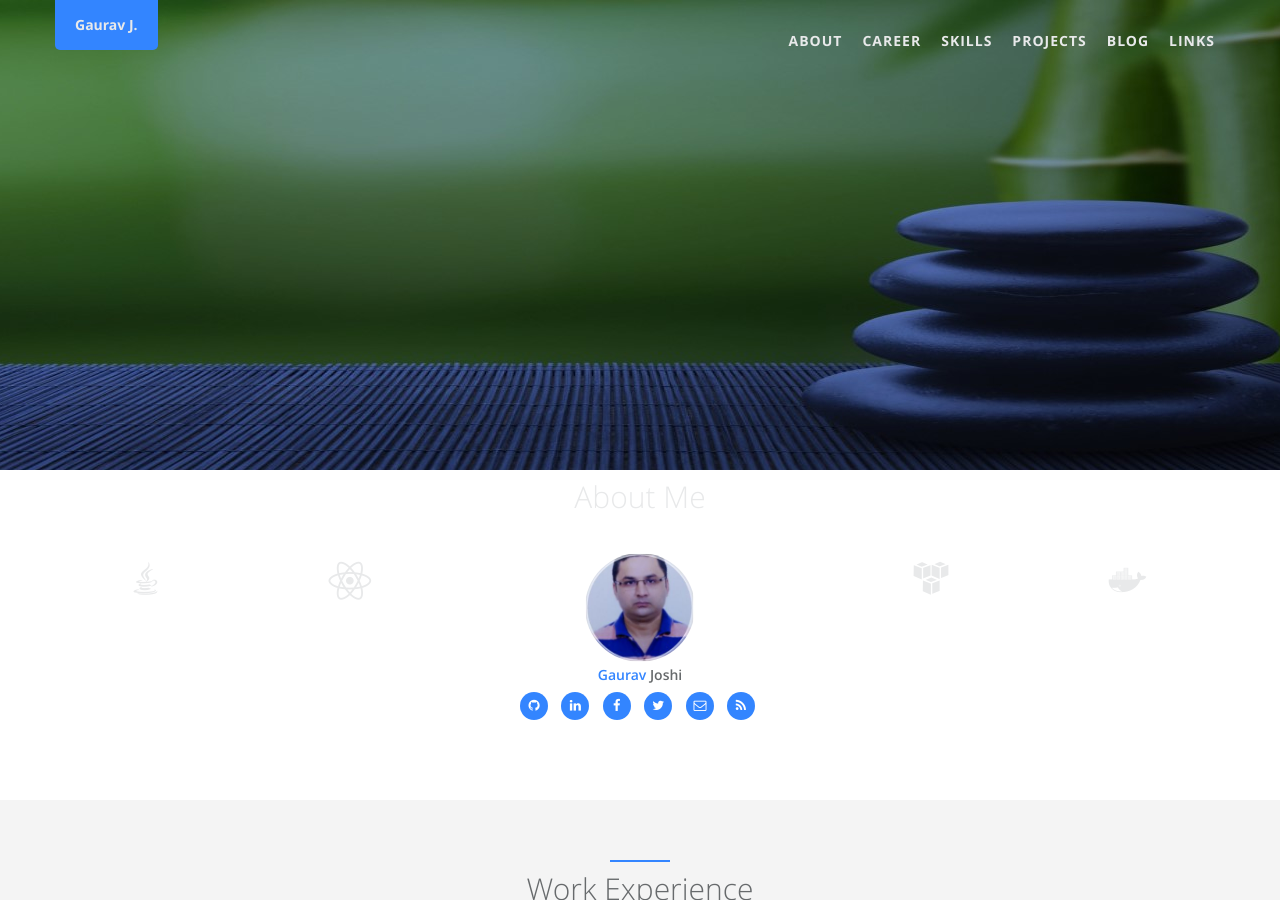
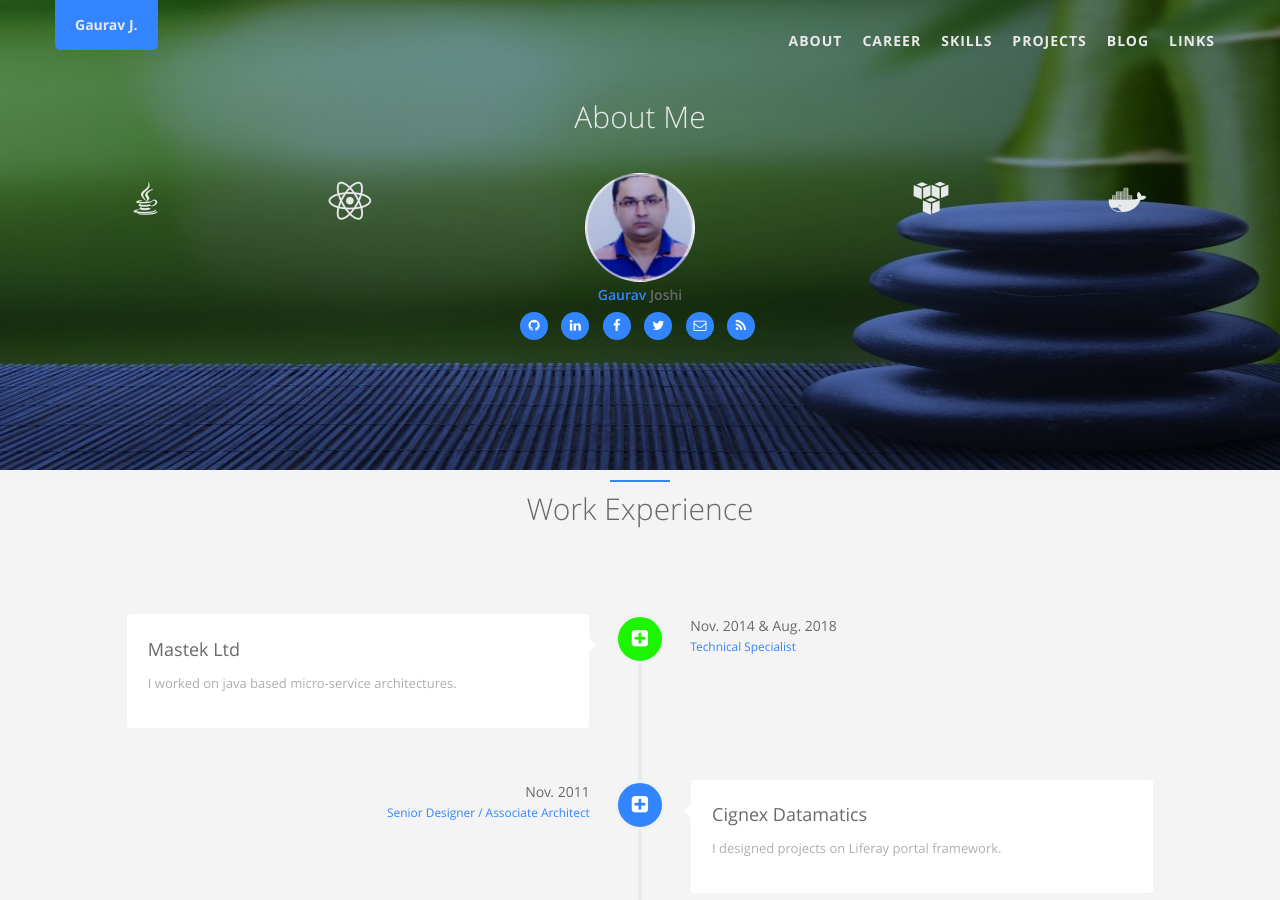
Before and after one commit to kalpsnuti/kalpsnuti.github.io, a Jekyll site: the page built from index.html, in a window 1280 px wide and 900 px high. Built offline with Jekyll 4.4.1, drawn with Linux system fonts in a browser that asks for light colours; nearby versions of some CDN libraries; library files that are not in the unit come from our copies.

Commit message:
div correction

```diff
--- a/_includes/carousel.html
+++ b/_includes/carousel.html
@@ -1,21 +1,23 @@
 
 {% if page.title == "index" %}
-<div class="header-back"
+<div id="inSlider" class="carousel">
+    <div class="header-back"
         style="background-image: url({{ '/static/assets/img/' | prepend: site.baseurl }}{{ site.data.index.banners[0].src }});"
         title="{{ site.data.index.banners[0].title }}">
+    </div>
 </div>
 {% elsif page.title contains 'Machine' %}
 <div id="inSlider" class="carousel">
     <div class="header-back"
-            style="background-image: url({{ '/static/assets/img/' | prepend: site.baseurl }}{{ site.data.index.banners[2].src }});"
-            title="{{ site.data.index.banners[2].title }}">
+        style="background-image: url({{ '/static/assets/img/' | prepend: site.baseurl }}{{ site.data.index.banners[2].src }});"
+        title="{{ site.data.index.banners[2].title }}">
     </div>
 </div>
 {% else %}
 <div id="inSlider" class="carousel">
     <div class="header-back"
-            style="background-image: url({{ '/static/assets/img/' | prepend: site.baseurl }}{{ site.data.index.banners[1].src }});"
-            title="{{ site.data.index.banners[1].title }}">
+        style="background-image: url({{ '/static/assets/img/' | prepend: site.baseurl }}{{ site.data.index.banners[1].src }});"
+        title="{{ site.data.index.banners[1].title }}">
     </div>
 </div>
 {% endif %}
```
